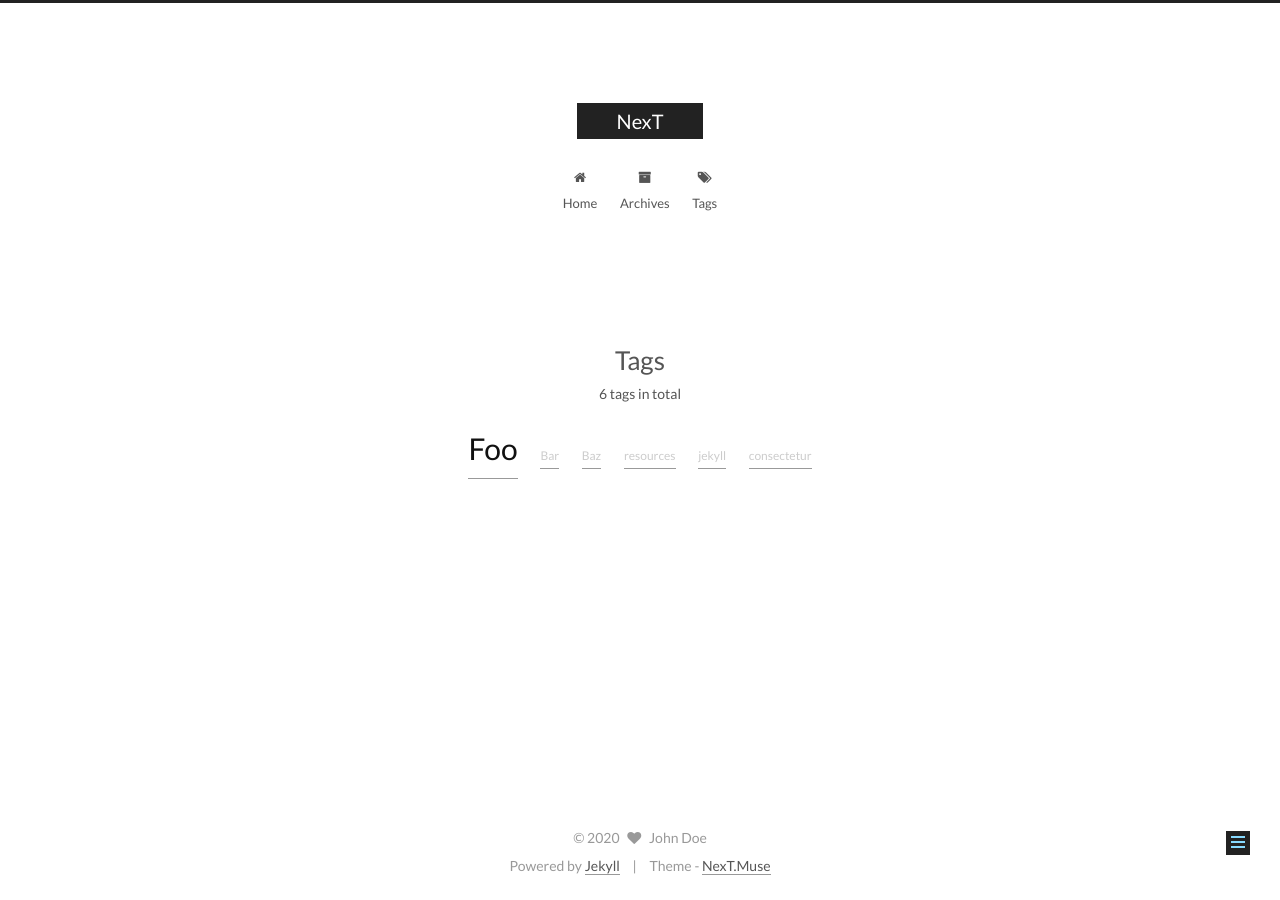
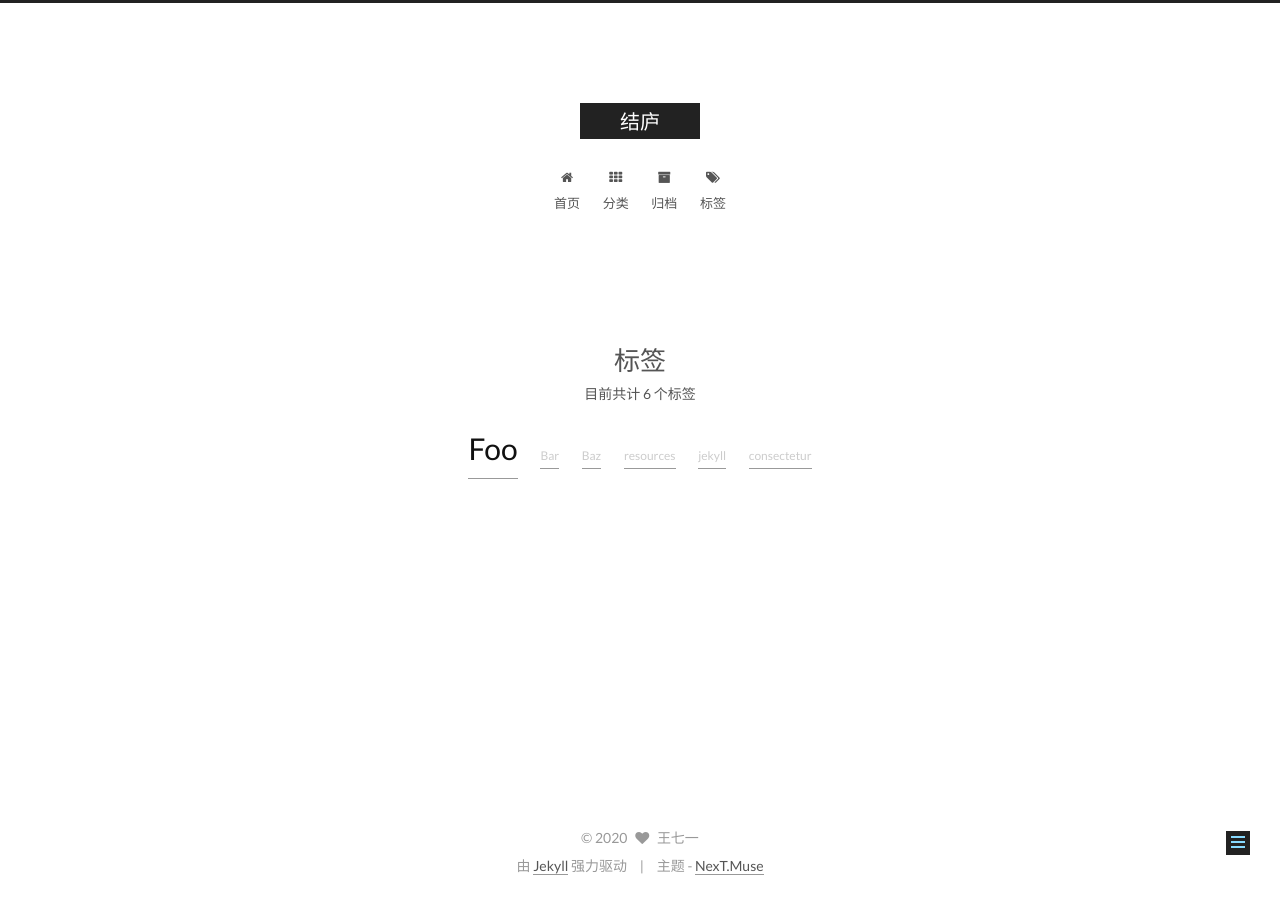
Before and after one commit to wjmmx/wangqiyi, a Jekyll site: the page built from tags/index.html, in a window 1280 px wide. Built offline with Jekyll 4.4.1, drawn with Linux system fonts in a browser that asks for light colours.

Commit message:
init the first version of configuration

```diff
--- a/_config.yml
+++ b/_config.yml
@@ -4,22 +4,22 @@
 # ---------------------------------------------------------------
 
 # Site
-title: NexT
+title: 结庐
 subtitle:
-description:
-author: John Doe
+description: 七一诗文
+author: 王七一
 # Support language: de, en, fr-FR, id, ja, ko, pt-BR, pt, ru, zh-Hans, zh-hk, zh-tw
-language: en
+language: zh-Hans
 date_format: '%Y-%m-%d'
 
 # URL
 ## If your site is put in a subdirectory, set url as 'http://yoursite.com' and baseurl as '/child'
-url:
+url: http://wangqiyi.me
 baseurl:
 permalink: pretty
 
 # Pagination
-paginate: 10
+paginate: 20
 #paginate_path: "/page:num/"
 #archive:
   #paginate: 10
@@ -118,7 +118,7 @@ index_with_subtitle: false
 # When running the site in a subdirectory (e.g. domain.tld/blog), remove the leading slash (/archives -> archives)
 menu:
   home: /
-  #categories: /categories/
+  categories: /categories/
   #about: /about/
   archives: /archives/
   tags: /tags/
@@ -223,7 +223,7 @@ font:
 #   Key is the name of the item and value is the name of FontAwesome icon. Key is case-senstive.
 #   When an globe mask icon presenting up means that the item has no mapping icon.
 social_icons:
-  enable: true
+  enable: false
   # Icon Mappings.
   # KeyMapsToSocialItemKey: NameOfTheIconFromFontAwesome
   GitHub: github
```
